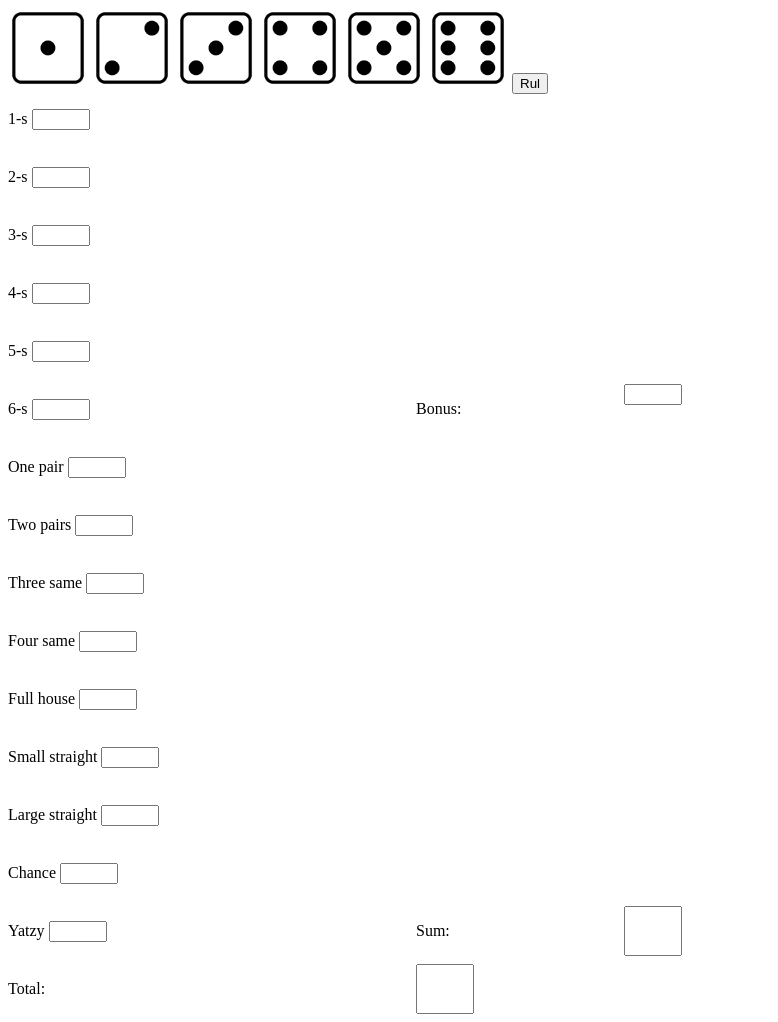
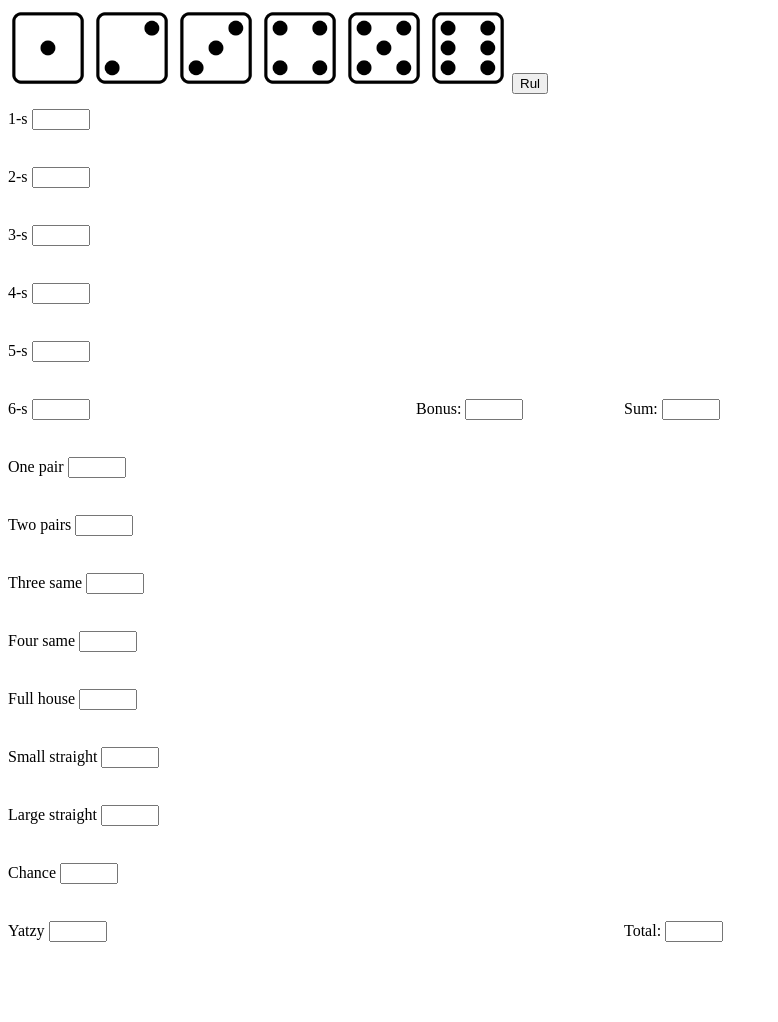
Before and after one commit to Danmusik22/Yatzy2023, a plain HTML site: page index.html in a window 1280 px wide. Shown: the whole page, without its empty margins (0-778 px from the left). After the commit the page ends 964 px from the top, so only its background shows below. Drawn offline with Linux system fonts and the light colour scheme.

Commit message:
css og html

```diff
--- a/index.html
+++ b/index.html
@@ -5,7 +5,7 @@
     <meta http-equiv="X-UA-Compatible" content="IE=edge" />
     <meta name="viewport" content="width=device-width, initial-scale=1.0" />
     <link rel="stylesheet" href="styles.css" />
-    <script src="script.js"></script>
+    <script src="script.js" defer></script>
     <title>Yatzy</title>
   </head>
   <body>
@@ -53,10 +53,14 @@
         <p>6-s</p>
         <input type="text" name="" id="" />
       </div>
-      <div>
+      <div class="kast">
         <p>Bonus:</p>
+        <input type="text" name="" id="" />
       </div>
-      <div><input type="text" name="" id="" /></div>
+      <div class="kast">
+        <p>Sum:</p>
+        <input type="text" name="" id="" />
+      </div>
       <div class="kast">
         <p>One pair</p>
         <input type="text" name="" id="" />
@@ -109,10 +113,11 @@
         <p>Yatzy</p>
         <input type="text" name="" id="" />
       </div>
-      <p>Sum:</p>
-      <input type="text" name="" id="" />
-      <p>Total:</p>
-      <input type="text" name="" id="" />
+      <div></div>
+      <div class="kast">
+        <p>Total:</p>
+        <input type="text" name="" id="" />
+      </div>
     </div>
   </body>
 </html>
```
